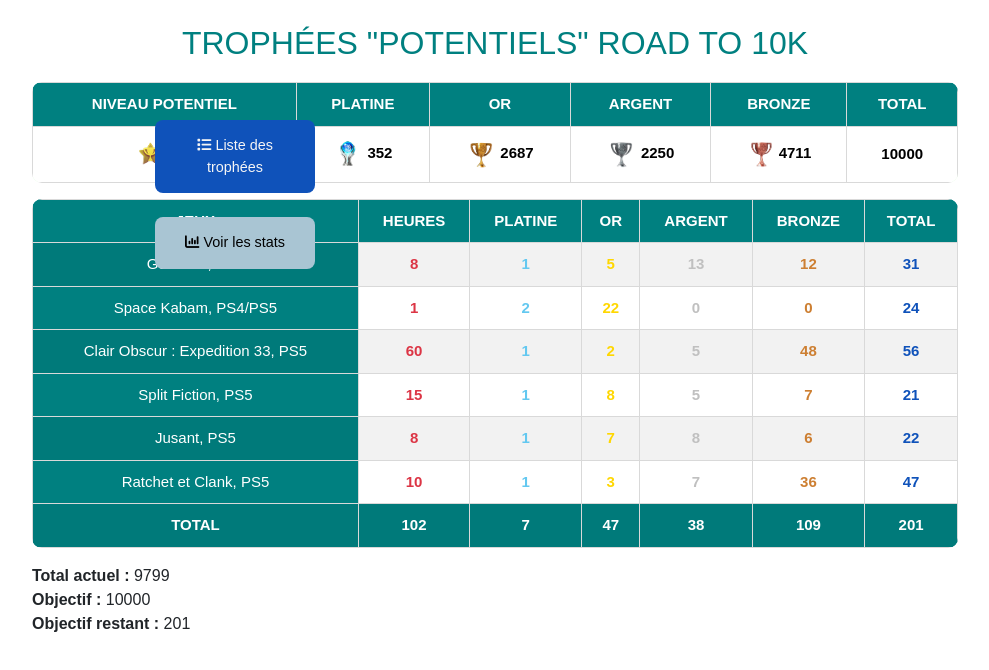
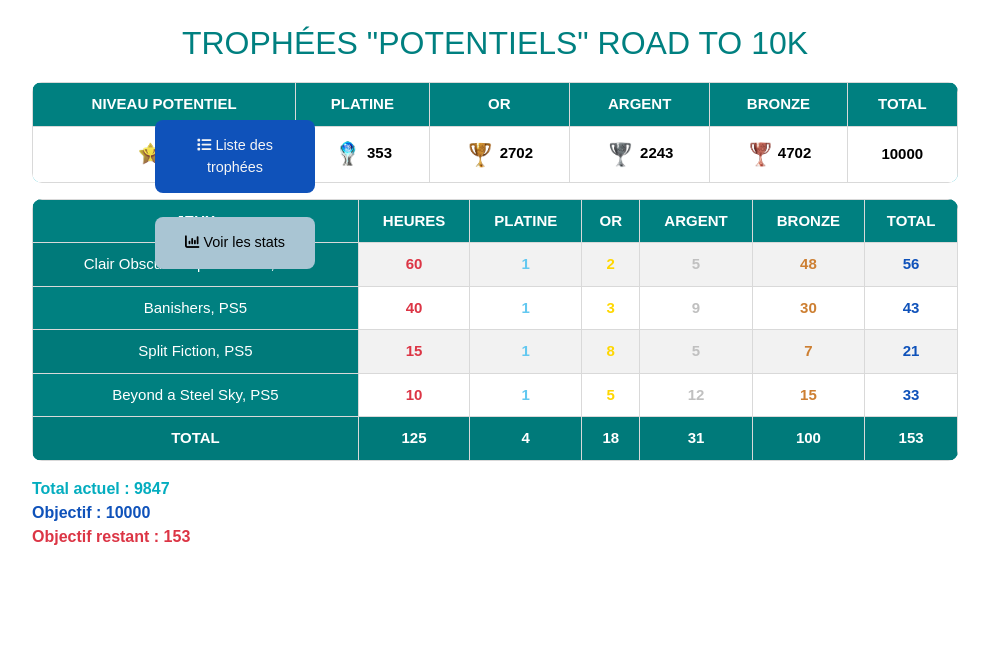
Before and after one commit to cedric-chimot/psn-front, an Angular app: page /road-to-10K in a window 1280 px wide. Shown: the top 670 px of the page, without its empty margins (145-1134 px from the left). Built offline with nearby package versions, Linux system fonts and the light colour scheme.

Commit message:
mise à jour road to 10k

```diff
--- a/src/app/pages/roadTo10K/road-to10-k.component.html
+++ b/src/app/pages/roadTo10K/road-to10-k.component.html
@@ -16,10 +16,10 @@
         </tr>
       </thead>
       <tbody>
-        <tr style="font-weight: bold; background-color: #d9fdd3;">
+        <tr style="font-weight: bold; background-color: #04adbf;">
           <td colspan="2" style="text-align: center;">
             <img src="spritePsnOr.png" alt="icone-trophee" style="width: 30px; height: 30px;">
-            608
+            609
           </td>
           <td style="text-align: center;">
             <img src="platinePsn.png" alt="icone-trophee" style="width: 30px; height: 30px;">
@@ -80,9 +80,9 @@
   </table>
 
   <div style="margin-top: 1rem;">
-    <strong>Total actuel :</strong> {{ niveauActuel.total }}<br>
-    <strong>Objectif :</strong> {{ objectif }}<br>
-    <strong>Objectif restant :</strong> {{ objectifRestant }}
+    <strong style="color: #04adbf;">Total actuel : {{ niveauActuel.total }}</strong><br>
+    <strong style="color: #0f52ba;">Objectif : {{ objectif }}</strong><br>
+    <strong style="color: #dc3545;">Objectif restant : {{ objectifRestant }}</strong>
   </div>
 
 </div>
--- a/src/app/pages/roadTo10K/road-to10-k.component.ts
+++ b/src/app/pages/roadTo10K/road-to10-k.component.ts
@@ -25,21 +25,19 @@
   objectif = 10000;
 
   niveauActuel = {
-    niveau: 605,
-    platine: 345,
-    or: 2640,
+    niveau: 607,
+    platine: 349,
+    or: 2684,
     argent: 2212,
     bronze: 4602,
-    total: 9799
+    total: 9847
   };
 
   jeuxDisponibles: Jeu[] = [
-    { nom: 'Goldorak, PS5', heures: 8, platine: 1, or: 5, argent: 13, bronze: 12, total: 31 },
-    { nom: 'Space Kabam, PS4/PS5', heures: 1, platine: 2, or: 22, argent: 0, bronze: 0, total: 24 },
     { nom: 'Clair Obscur : Expedition 33, PS5', heures: 60, platine: 1, or: 2, argent: 5, bronze: 48, total: 56 },
+    { nom: 'Banishers, PS5', heures: 40, platine: 1, or: 3, argent: 9, bronze: 30, total: 43 },
     { nom: 'Split Fiction, PS5', heures: 15, platine: 1, or: 8, argent: 5, bronze: 7, total: 21 },
-    { nom: 'Jusant, PS5', heures: 8, platine: 1, or: 7, argent: 8, bronze: 6, total: 22 },
-    { nom: 'Ratchet et Clank, PS5', heures: 10, platine: 1, or: 3, argent: 7, bronze: 36, total: 47 }
+    { nom: 'Beyond a Steel Sky, PS5', heures: 10, platine: 1, or: 5, argent: 12, bronze: 15, total: 33 },
   ];
 
   // Calculs totaux
```
